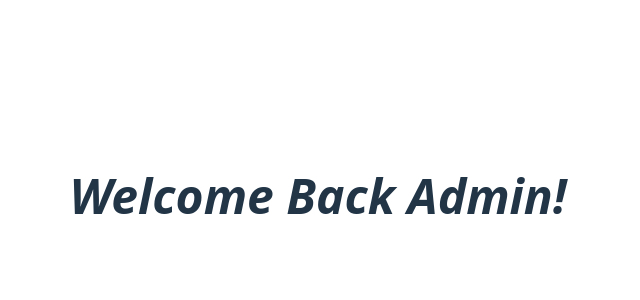
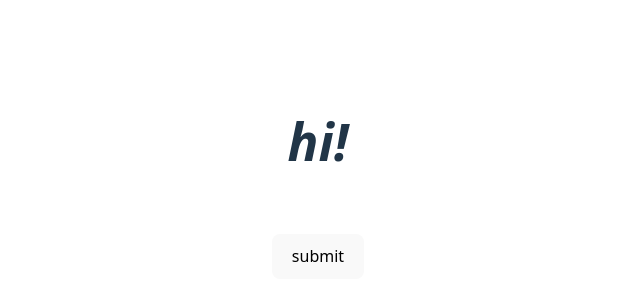
Before and after one commit to Prodev2026/react-tutorial, a React (Vite) app in the folder hello/: page / in a window 1280 px wide. Shown: the part 204-504 px from the top of the page, without its empty margins (322-962 px from the left). Built offline with nearby package versions, Linux system fonts and the light colour scheme.

Commit message:
handling event

```diff
--- a/hello/src/App.jsx
+++ b/hello/src/App.jsx
@@ -5,12 +5,24 @@ import WelcomeUser from './WelcomeUser';
 
 
 function App() {
-  const [counterValue, setCounterValue] = useState(0);
-  const isAdmin = false;
+  const [text, setText] = useState("hi!")
+  const handleSubmit = (e) =>{
+    e.preventDefault();
+    console.log('================================================')
+    console.log('form submitted!')
+    console.log('================================================')
+
+
+  }
   return (
-      <div className='text-5xl font-bold italic'>
-        {!isAdmin? <WelcomeAdmin/>:<WelcomeUser/>}
-      </div>
+      <div >
+        <h1 className='mb-16 text-lg font-bold italic'>{text}</h1>
+       <form onSubmit={handleSubmit}>
+        <button type='submit' className='border-[2px] bg-blue-500 text-black py-1 px-2'>
+          submit
+        </button>
+       </form>
+        </div>
   );
 }
 
```
